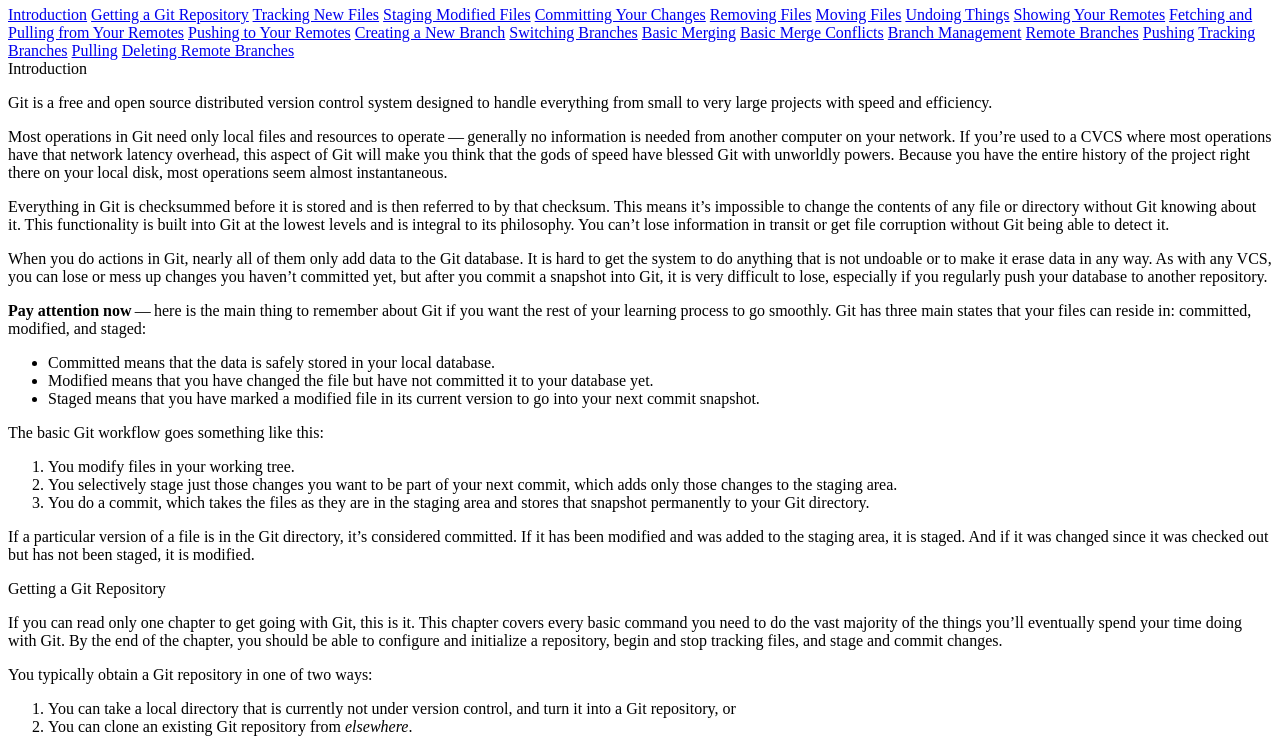
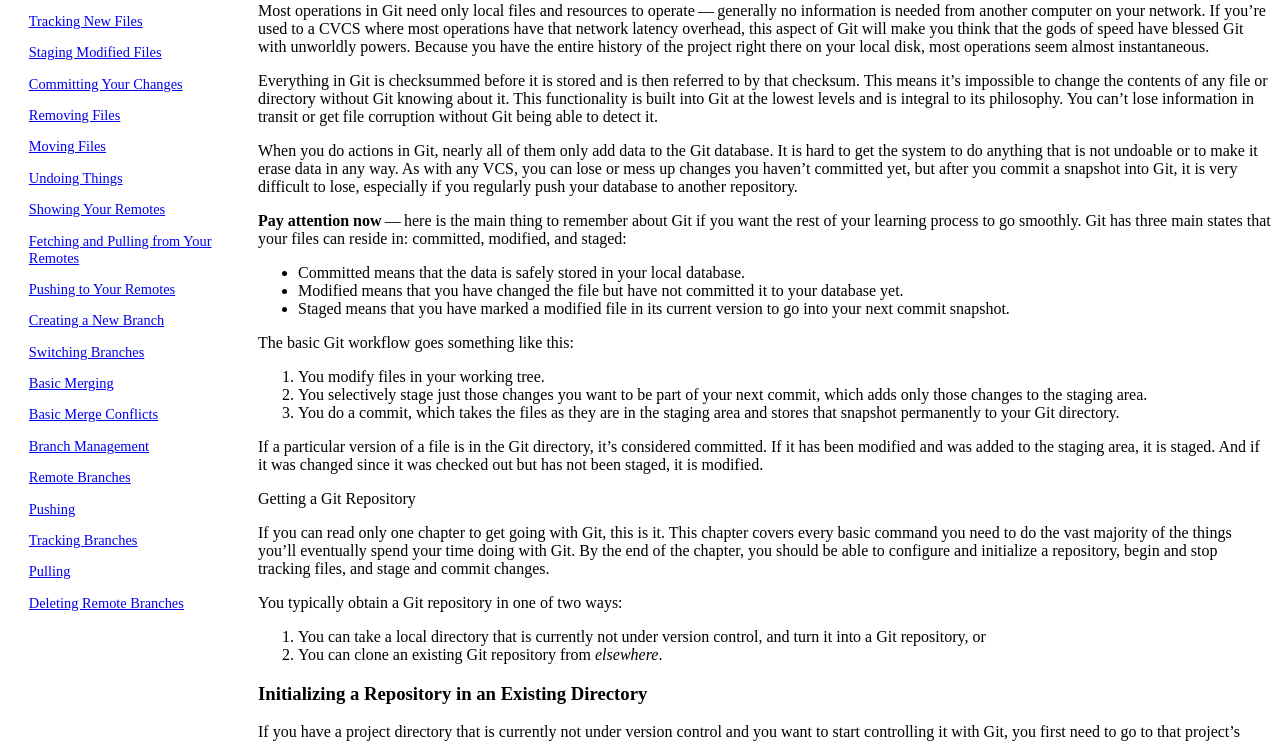
Before and after one commit to milandhar/git-tech-doc-page, a plain HTML site: page index.html in a window 1280 px wide. Shown: the part 74-816 px from the top of the page. Drawn offline with Linux system fonts and the light colour scheme.

Commit message:
positioned navbar

```diff
--- a/index.html
+++ b/index.html
@@ -2,39 +2,38 @@
 <html lang="en" dir="ltr">
   <head>
     <meta charset="utf-8">
-    <link rel="stylesheet" href="/style.css">
+    <link rel="stylesheet" href="style.css">
     <title>Git Technical Documentation Page</title>
   </head>
   <body>
     <script src="https://cdn.freecodecamp.org/testable-projects-fcc/v1/bundle.js"> </script>
-    <h1>Git Documentation</h1>
-    <main id = "#main-doc">
-      <nav id = "#navbar">
-        <a href="#intro">Introduction</a>
-        <a href="#getting-repo">Getting a Git Repository</a>
-        <a href="#tracking_files">Tracking New Files</a>
-        <a href="#staging_files">Staging Modified Files</a>
-        <a href="#committing_changes">Committing Your Changes</a>
-        <a href="#removing_files">Removing Files</a>
-        <a href="#moving_files">Moving Files</a>
-        <a href="#undoing_things">Undoing Things</a>
-        <a href="#showing_remotes">Showing Your Remotes</a>
-        <a href="#fetching_pulling_from_remotes">Fetching and Pulling from Your Remotes</a>
-        <a href="#pushing_to_remotes">Pushing to Your Remotes</a>
-        <a href="#creating_new_branch">Creating a New Branch</a>
-        <a href="#switching_branches">Switching Branches</a>
-        <a href="#basic_merging">Basic Merging</a>
-        <a href="#basic_merge_conflicts">Basic Merge Conflicts</a>
-        <a href="#branch_management">Branch Management</a>
-        <a href="#remote_branches">Remote Branches</a>
-        <a href="#pushing">Pushing</a>
-        <a href="#tracking_branches">Tracking Branches</a>
-        <a href="#pulling">Pulling</a>
-        <a href="#deleting_remote_branches">Deleting Remote Branches</a>
-
-
-
-      </nav>
+    <nav id = "navbar">
+      <header>
+        Git Documentation
+      </header>
+      <a class = "nav-link" href="#intro">Introduction</a>
+      <a class = "nav-link" href="#getting_repo">Getting a Git Repository</a>
+      <a class = "nav-link" href="#tracking_files">Tracking New Files</a>
+      <a class = "nav-link" href="#staging_files">Staging Modified Files</a>
+      <a class = "nav-link" href="#committing_changes">Committing Your Changes</a>
+      <a class = "nav-link" href="#removing_files">Removing Files</a>
+      <a class = "nav-link" href="#moving_files">Moving Files</a>
+      <a class = "nav-link" href="#undoing_things">Undoing Things</a>
+      <a class = "nav-link" href="#showing_remotes">Showing Your Remotes</a>
+      <a class = "nav-link" href="#fetching_pulling_from_remotes">Fetching and Pulling from Your Remotes</a>
+      <a class = "nav-link" href="#pushing_to_remotes">Pushing to Your Remotes</a>
+      <a class = "nav-link" href="#creating_new_branch">Creating a New Branch</a>
+      <a class = "nav-link" href="#switching_branches">Switching Branches</a>
+      <a class = "nav-link" href="#basic_merging">Basic Merging</a>
+      <a class = "nav-link" href="#basic_merge_conflicts">Basic Merge Conflicts</a>
+      <a class = "nav-link" href="#branch_management">Branch Management</a>
+      <a class = "nav-link" href="#remote_branches">Remote Branches</a>
+      <a class = "nav-link" href="#pushing">Pushing</a>
+      <a class = "nav-link" href="#tracking_branches">Tracking Branches</a>
+      <a class = "nav-link" href="#pulling">Pulling</a>
+      <a class = "nav-link" href="#deleting_remote_branches">Deleting Remote Branches</a>
+    </nav>
+    <main id = "main-doc">
       <section class = "main-section" id = "intro">
         <header>
           Introduction
--- a/style.css
+++ b/style.css
@@ -0,0 +1,17 @@
+#navbar {
+  height: 100%;
+  width: 250px;
+  position: fixed;
+  z-index: 1;
+  top: 0;
+  left: 0;
+  zoom: 90%;
+}
+#navbar a {
+  padding: 8px 8px 8px 32px;
+  display: block;
+}
+
+main {
+  margin-left: 250px;
+}
```
